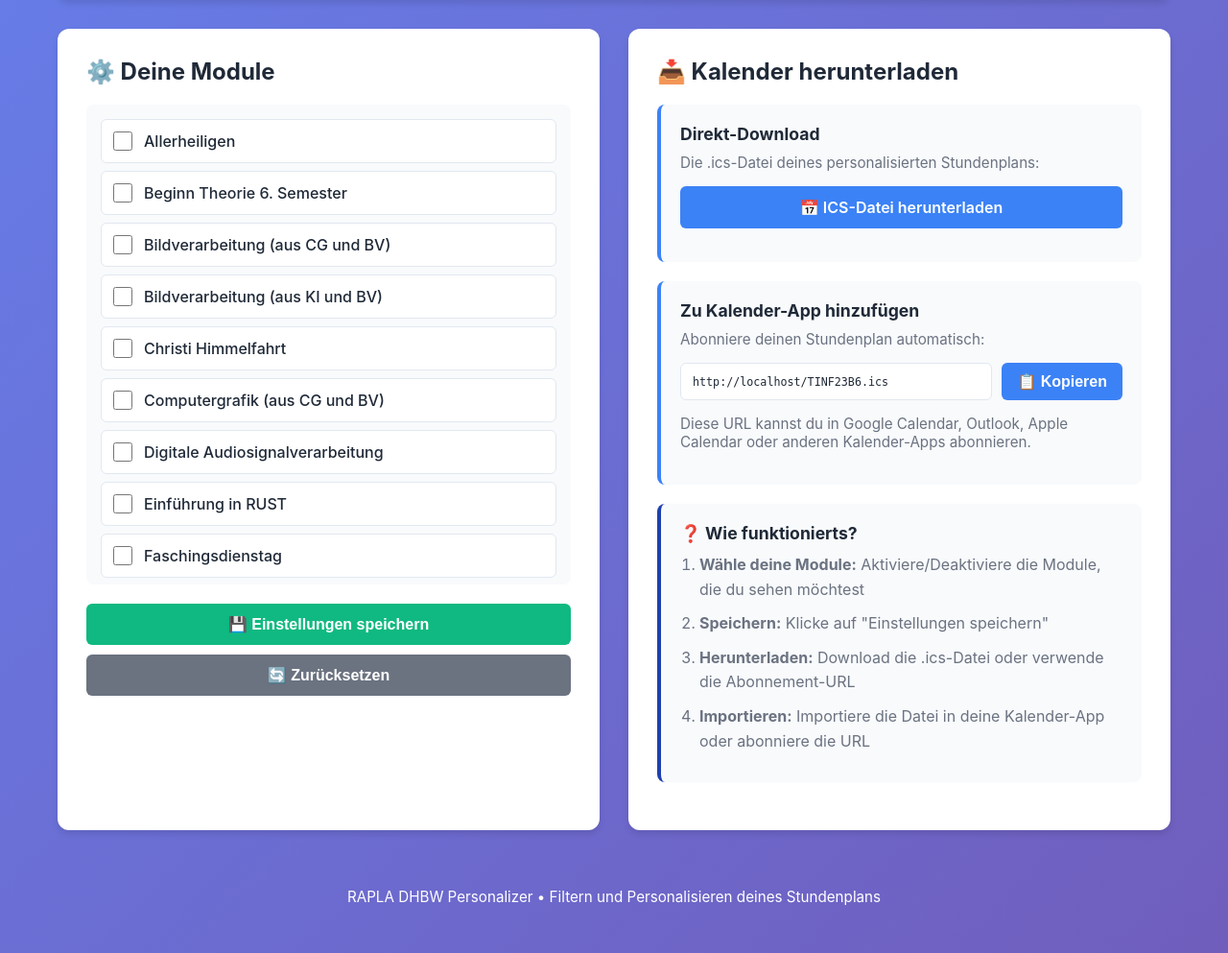
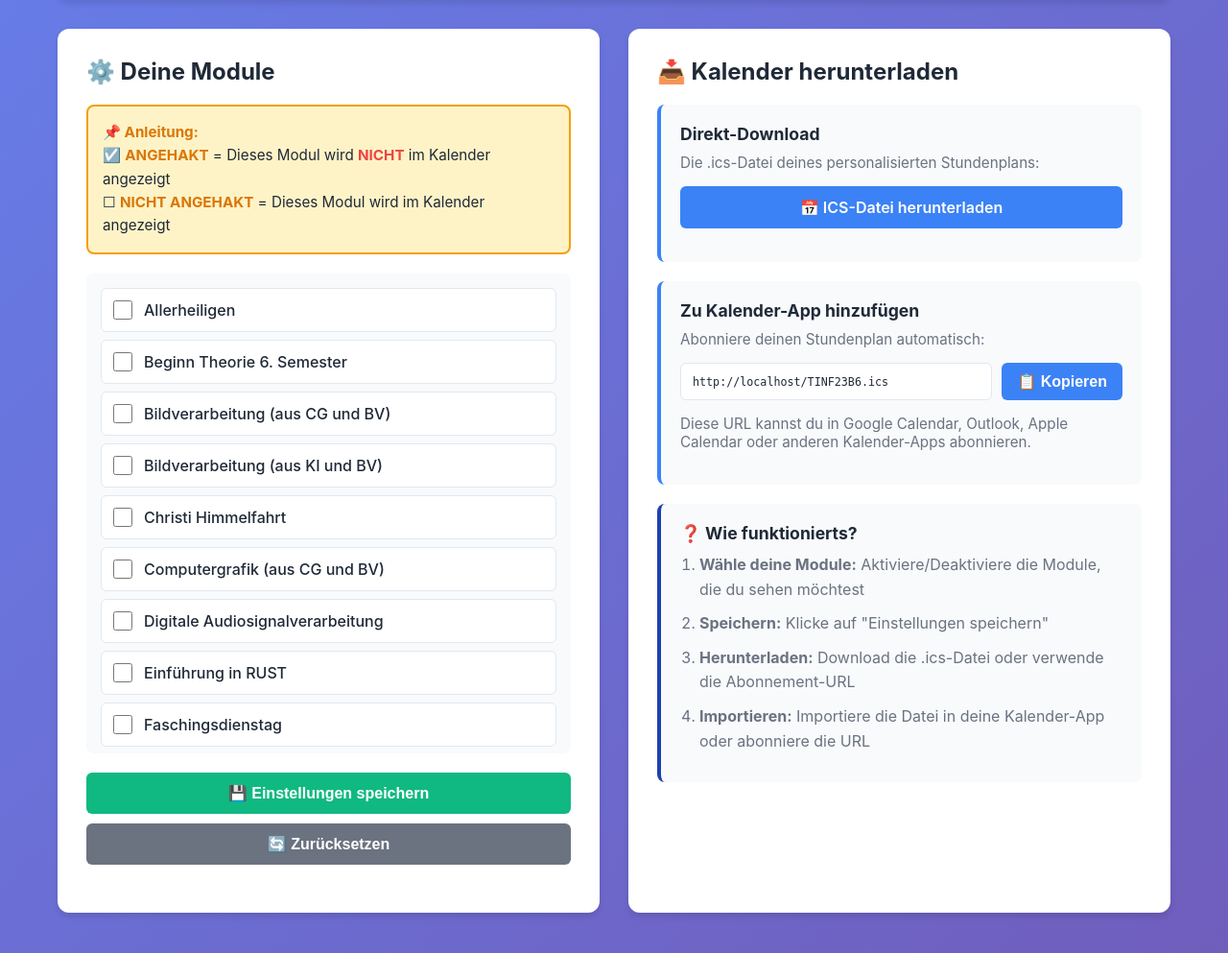
Before and after one commit to MaxJoch/RaplaPersonalizer, a Flask app: page / in a window 1280 px wide. Shown: the part 180-1173 px from the top of the page at 96% size. Run offline with Flask 3, Linux system fonts and the light colour scheme.

Commit message:
Fix: bessere Beschriftung

```diff
--- a/static/style.css
+++ b/static/style.css
@@ -90,6 +90,21 @@ body {
     margin-bottom: 20px;
     max-height: 500px;
     overflow-y: auto;
+}
+
+.instruction-box {
+    background: #fef3c7;
+    border: 2px solid #f59e0b;
+    border-radius: 8px;
+    padding: 15px;
+    margin-bottom: 20px;
+    font-size: 0.95em;
+    line-height: 1.6;
+    color: var(--text-primary);
+}
+
+.instruction-box strong {
+    color: #d97706;
 }
 
 .module-item {
--- a/templates/index.html
+++ b/templates/index.html
@@ -22,6 +22,13 @@
                 <!-- Linke Seite: Konfiguration -->
                 <section class="config-section">
                     <h2>⚙️ Deine Module</h2>
+
+                    <div class="instruction-box">
+                        <strong>📌 Anleitung:</strong><br>
+                        ☑️ <strong>ANGEHAKT</strong> = Dieses Modul wird <strong style="color: #ef4444;">NICHT</strong> im Kalender angezeigt<br>
+                        ☐ <strong>NICHT ANGEHAKT</strong> = Dieses Modul wird im Kalender angezeigt
+                    </div>
+
                     <div class="module-list" id="moduleList">
                         <div class="loading">Lädt Module...</div>
                     </div>
```
